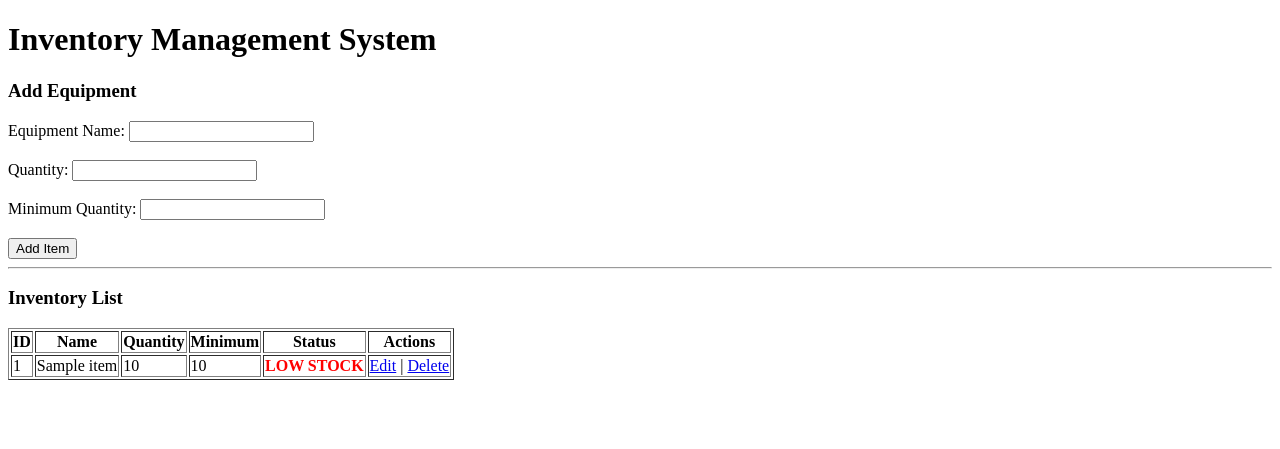
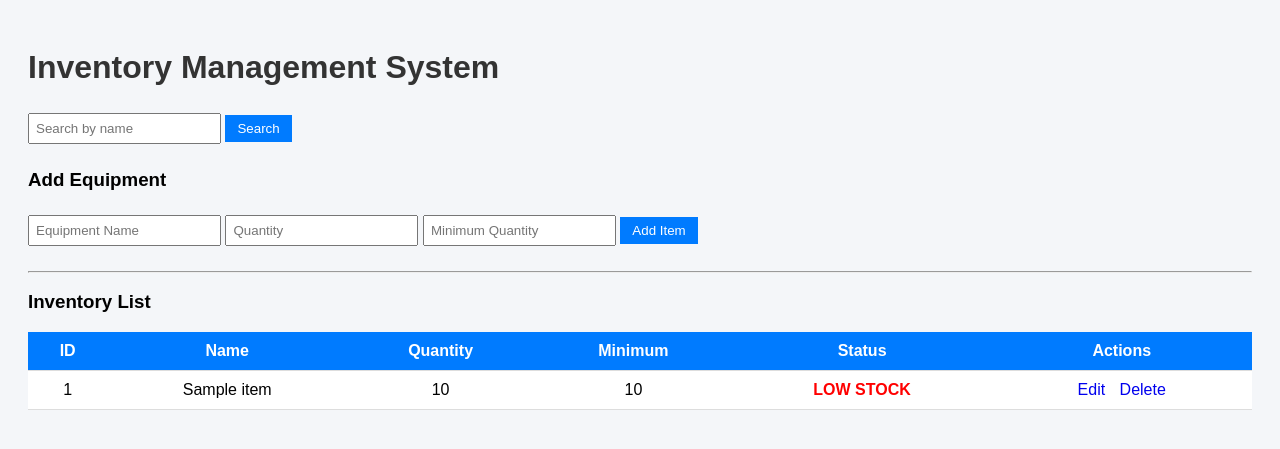
Before and after one commit to Rutika123456789/InventorySystem, a Flask app: page / in a window 1280 px wide. Shown: the top 449 px of the page. Run offline with Flask 3, Linux system fonts and the light colour scheme; tables that the repository leaves empty or names only in its code hold one stand-in row (values such as "Sample post").

Commit message:
Stylinge

```diff
--- a/app.py
+++ b/app.py
@@ -14,7 +14,7 @@ db = mysql.connector.connect(
 cursor = db.cursor()
 
 
-# HOME PAGE
+# HOME PAGE + SEARCH + ADD
 @app.route("/", methods=["GET", "POST"])
 def home():
     if request.method == "POST":
@@ -27,7 +27,15 @@ def home():
         cursor.execute(sql, values)
         db.commit()
 
-    cursor.execute("SELECT * FROM items")
+        return redirect("/")
+
+    search_query = request.args.get("search")
+
+    if search_query:
+        cursor.execute("SELECT * FROM items WHERE name LIKE %s", ('%' + search_query + '%',))
+    else:
+        cursor.execute("SELECT * FROM items")
+
     items = cursor.fetchall()
 
     return render_template("index.html", items=items)
--- a/templates/index.html
+++ b/templates/index.html
@@ -2,26 +2,95 @@
 <html>
 <head>
     <title>Inventory System</title>
+    <style>
+        body {
+            font-family: Arial;
+            background-color: #f4f6f9;
+            padding: 20px;
+        }
+
+        h1 {
+            color: #333;
+        }
+
+        form {
+            margin-bottom: 20px;
+        }
+
+        input {
+            padding: 6px;
+            margin: 5px 0;
+        }
+
+        button {
+            padding: 6px 12px;
+            background-color: #007bff;
+            color: white;
+            border: none;
+            cursor: pointer;
+        }
+
+        button:hover {
+            background-color: #0056b3;
+        }
+
+        table {
+            width: 100%;
+            border-collapse: collapse;
+            background-color: white;
+        }
+
+        th, td {
+            padding: 10px;
+            text-align: center;
+            border-bottom: 1px solid #ddd;
+        }
+
+        th {
+            background-color: #007bff;
+            color: white;
+        }
+
+        tr:hover {
+            background-color: #f1f1f1;
+        }
+
+        .low-stock {
+            color: red;
+            font-weight: bold;
+        }
+
+        .ok-stock {
+            color: green;
+        }
+
+        .actions a {
+            margin: 0 5px;
+            text-decoration: none;
+        }
+
+        .search-box {
+            margin-bottom: 20px;
+        }
+    </style>
 </head>
 <body>
 
     <h1>Inventory Management System</h1>
 
+    <div class="search-box">
+        <form method="GET">
+            <input type="text" name="search" placeholder="Search by name">
+            <button type="submit">Search</button>
+        </form>
+    </div>
+
     <h3>Add Equipment</h3>
 
     <form method="POST">
-        Equipment Name:
-        <input type="text" name="item_name" required>
-        <br><br>
-
-        Quantity:
-        <input type="number" name="quantity" required>
-        <br><br>
-
-        Minimum Quantity:
-        <input type="number" name="min_quantity" required>
-        <br><br>
-
+        <input type="text" name="item_name" placeholder="Equipment Name" required>
+        <input type="number" name="quantity" placeholder="Quantity" required>
+        <input type="number" name="min_quantity" placeholder="Minimum Quantity" required>
         <button type="submit">Add Item</button>
     </form>
 
@@ -29,7 +98,7 @@
 
     <h3>Inventory List</h3>
 
-    <table border="1">
+    <table>
         <tr>
             <th>ID</th>
             <th>Name</th>
@@ -47,13 +116,13 @@
             <td>{{ item[3] }}</td>
             <td>
                 {% if item[2] <= item[3] %}
-                    <b style="color:red;">LOW STOCK</b>
+                    <span class="low-stock">LOW STOCK</span>
                 {% else %}
-                    <span style="color:green;">OK</span>
+                    <span class="ok-stock">OK</span>
                 {% endif %}
             </td>
-            <td>
-                <a href="/edit/{{ item[0] }}">Edit</a> |
+            <td class="actions">
+                <a href="/edit/{{ item[0] }}">Edit</a>
                 <a href="/delete/{{ item[0] }}" onclick="return confirm('Are you sure?')">Delete</a>
             </td>
         </tr>
```
Also changed, not shown: templates/edit.html (+33 -15 lines).
